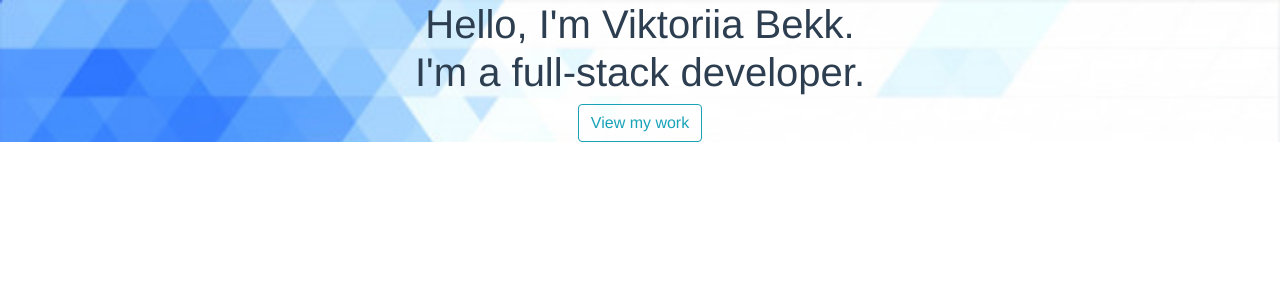
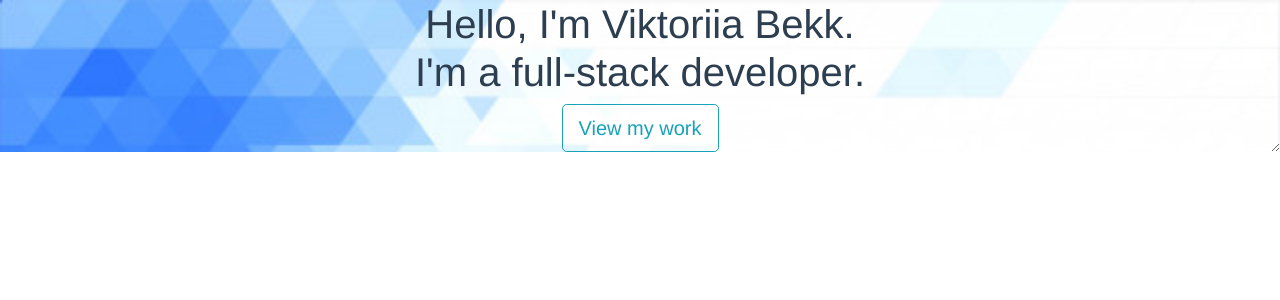
Before and after one commit to BVAk/Portfolio, a Vue app: page / in a window 1280 px wide. Shown: the top 300 px of the page. Built offline with nearby package versions, Linux system fonts and the light colour scheme.

Commit message:
ready welcome

```diff
--- a/src/components/HelloWorld.vue
+++ b/src/components/HelloWorld.vue
@@ -1,30 +1,19 @@
 <template>
   <div class="hello" style="background-image:url('background.jpg') ; background-size: 100% auto;">
-
-
-
-    <div class="row">
-
-        <div class="col">
+    <div class="overflow-wrap">
+      <div class="modal-wrap flex">
+        <section class="flex height-fix">
           <div class="flex">
-          <h1>
-            Hello, I'm Viktoriia Bekk.<br>
-            I'm a full-stack developer.</h1>
+            <h1>
+              Hello, I'm Viktoriia Bekk.<br>
+              I'm a full-stack developer.</h1>
+            <button type="button" class="btn btn-lg btn-outline-info">
+              View my work </button>
           </div>
-          <button type="button" class="btn btn-outline-info">
-            View my work <i class="mdi mdi-arrow-right"></i></button>
-
-
-        </div>
-
-
+        </section>
+      </div>
     </div>
   </div>
-
-
-
-
-
 </template>
 
 <script>
@@ -39,13 +28,17 @@
   /* Base */
   .hello {
     height: -webkit-fill-available;
-    display: grid;
     text-align: center;
-  }
-  .flex{
     display: flex;
     flex-direction: column;
     justify-content: center;
-    align-items: center;
+    resize: vertical;
+    overflow: auto;
+  }
+
+ .hell0 h1 {
+    margin: 0;
+    resize: vertical;
+    overflow: auto;
   }
 </style>
```
